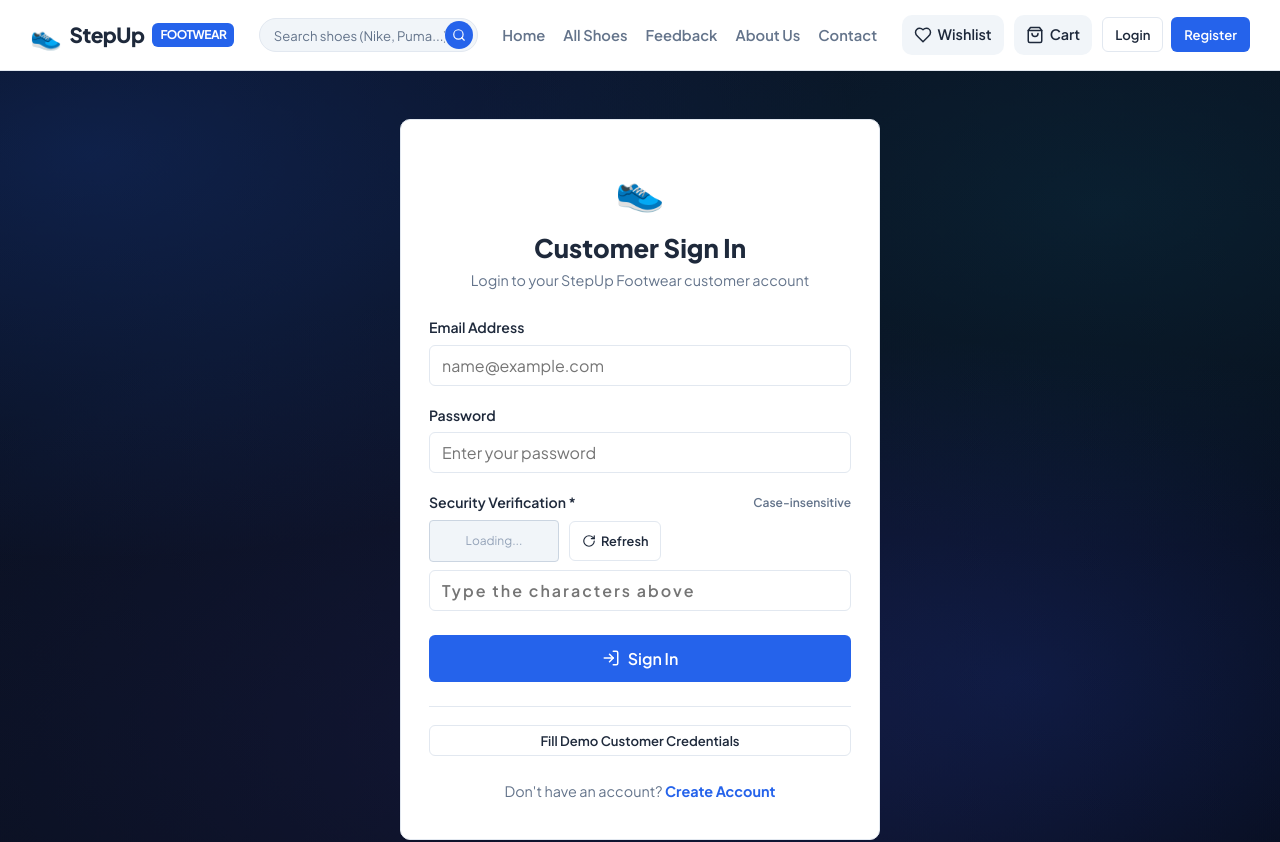
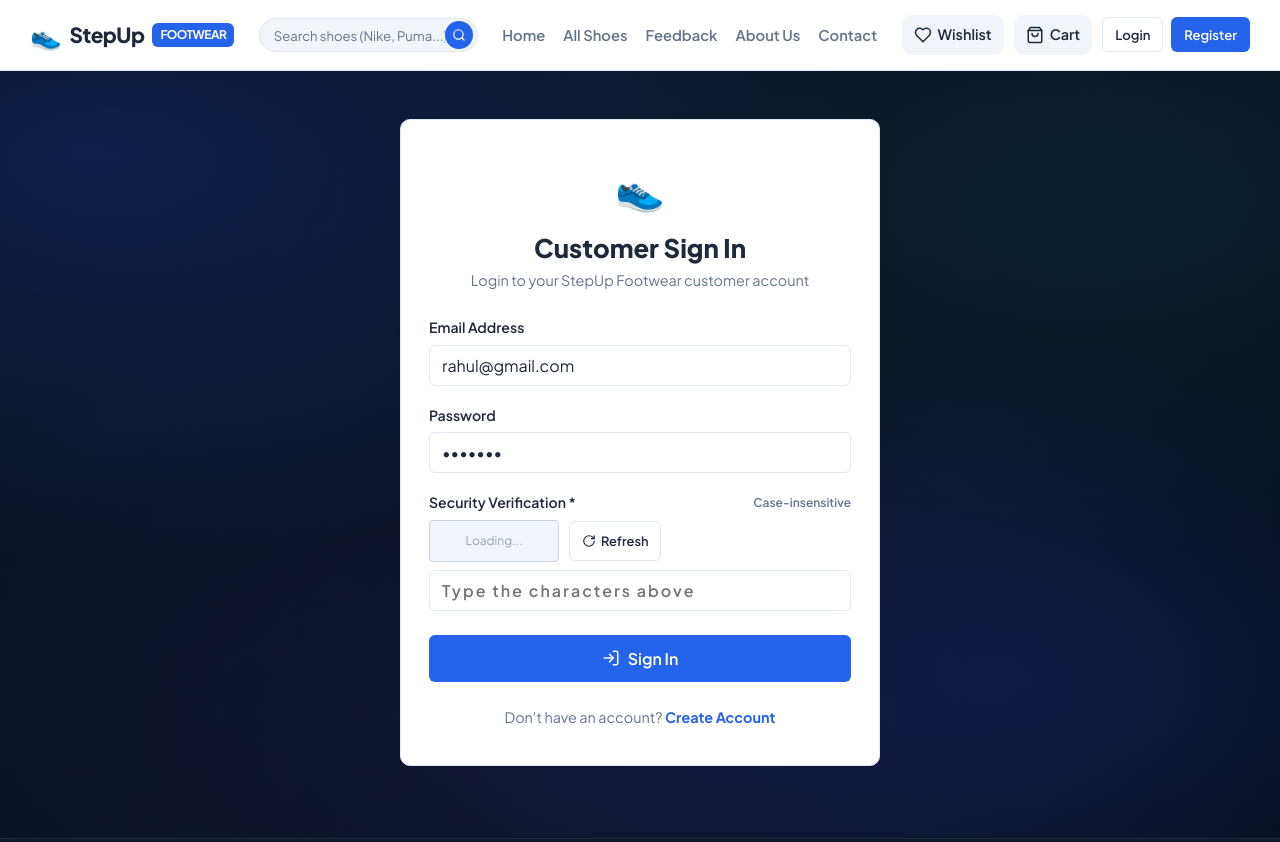
Before and after one commit to Saumya25-hub/AWD-OnlineShoesWebsite--VNSUG, a React (Vite) app in the folder frontend/: page /login in a window 1280 px wide. Shown: the top 842 px of the page. Built offline with nearby package versions, Linux system fonts and the light colour scheme; no server answers.

Commit message:
Remove demo customer credentials button and pre-fill customer login

```diff
--- a/frontend/src/pages/Login.jsx
+++ b/frontend/src/pages/Login.jsx
@@ -5,8 +5,9 @@ import { useAuth } from '../context/AuthContext';
 import CaptchaBox from '../components/CaptchaBox';
 
 const Login = () => {
-  const [email, setEmail] = useState('');
-  const [password, setPassword] = useState('');
+  // Pre-filled customer credentials
+  const [email, setEmail] = useState('rahul@gmail.com');
+  const [password, setPassword] = useState('user123');
   const [captchaData, setCaptchaData] = useState({ captchaToken: '', captchaInput: '' });
   const { login, loading, error, setError } = useAuth();
 
@@ -39,11 +40,6 @@ const Login = () => {
         navigate('/');
       }
     }
-  };
-
-  const handleFillDemo = () => {
-    setEmail('rahul@gmail.com');
-    setPassword('user123');
   };
 
   return (
@@ -109,18 +105,6 @@ const Login = () => {
           </button>
         </form>
 
-        {/* Demo Customer Shortcut */}
-        <div style={{ marginTop: '24px', paddingTop: '18px', borderTop: '1px solid var(--border)' }}>
-          <button
-            type="button"
-            onClick={handleFillDemo}
-            className="btn btn-sm btn-outline btn-block"
-            style={{ fontSize: '0.82rem', borderColor: 'var(--border)' }}
-          >
-            Fill Demo Customer Credentials
-          </button>
-        </div>
-
         <div style={{ textAlign: 'center', marginTop: '24px', fontSize: '0.9rem', color: 'var(--text-muted)' }}>
           Don't have an account?{' '}
           <Link to="/register" style={{ color: 'var(--accent)', fontWeight: 700 }}>
```
